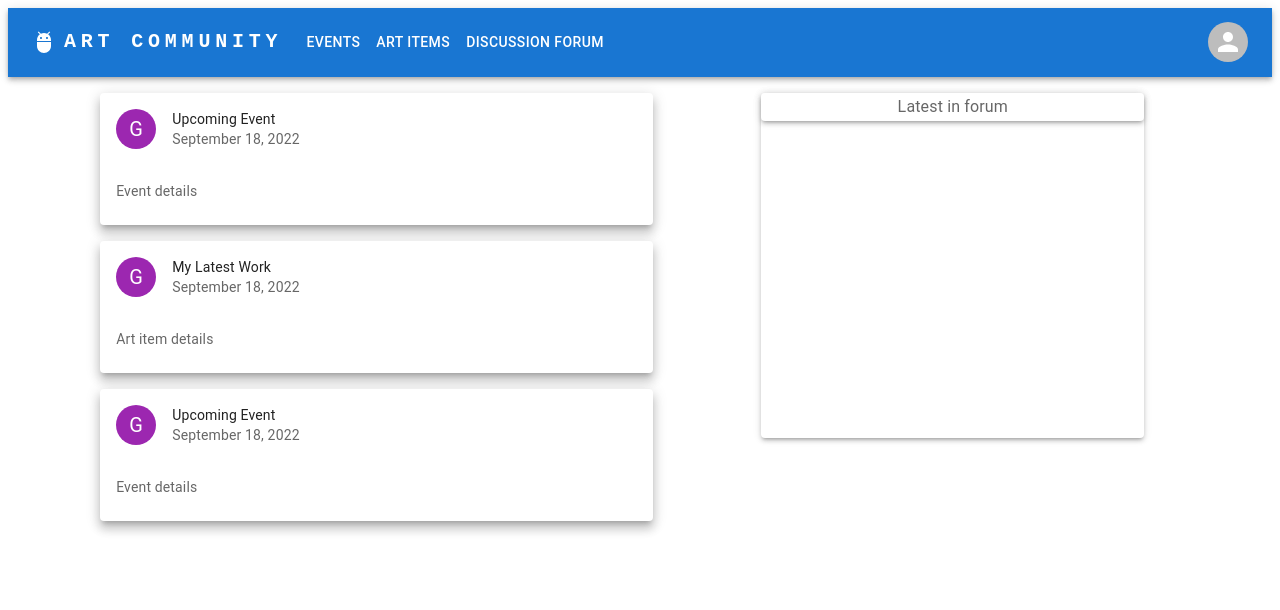
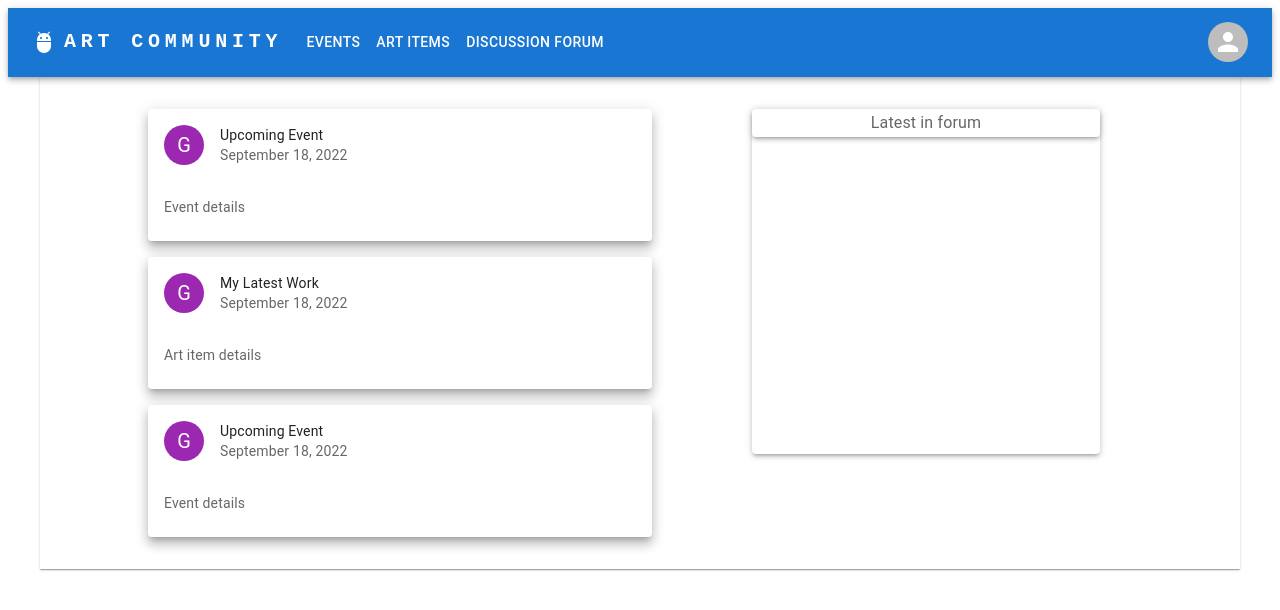
Before and after one commit to bounswe/bounswe2022group7, a React (Vite) app in the folder frontend/: page / in a window 1280 px wide. Shown: the top 610 px of the page. Built offline with nearby package versions, Linux system fonts and the light colour scheme.

Commit message:
Put page contents in a container

```diff
--- a/frontend/src/App.js
+++ b/frontend/src/App.js
@@ -8,6 +8,7 @@ import {
 import ResponsiveAppBar from './ResponsiveAppBar';
 import HomePage from "./pages/HomePage/HomePage"
 import ArtItemPage from "./pages/ArtItemPage/ArtItemPage"
+import Container from '@mui/material/Container';
 
 const router = createBrowserRouter([
     {
@@ -24,11 +25,19 @@ const router = createBrowserRouter([
   ]);
 
 function App() {
-  console.log(ArtItemPage)
     return (
       <div>
         <ResponsiveAppBar/>
-        <RouterProvider router = {router} />
+        <Container
+          minH
+          maxWidth="lg"
+          sx={{
+            boxShadow: 1,
+            paddingY: 2
+          }}
+        >
+          <RouterProvider router = {router} />
+        </Container>
       </div>
     );
   }
```
